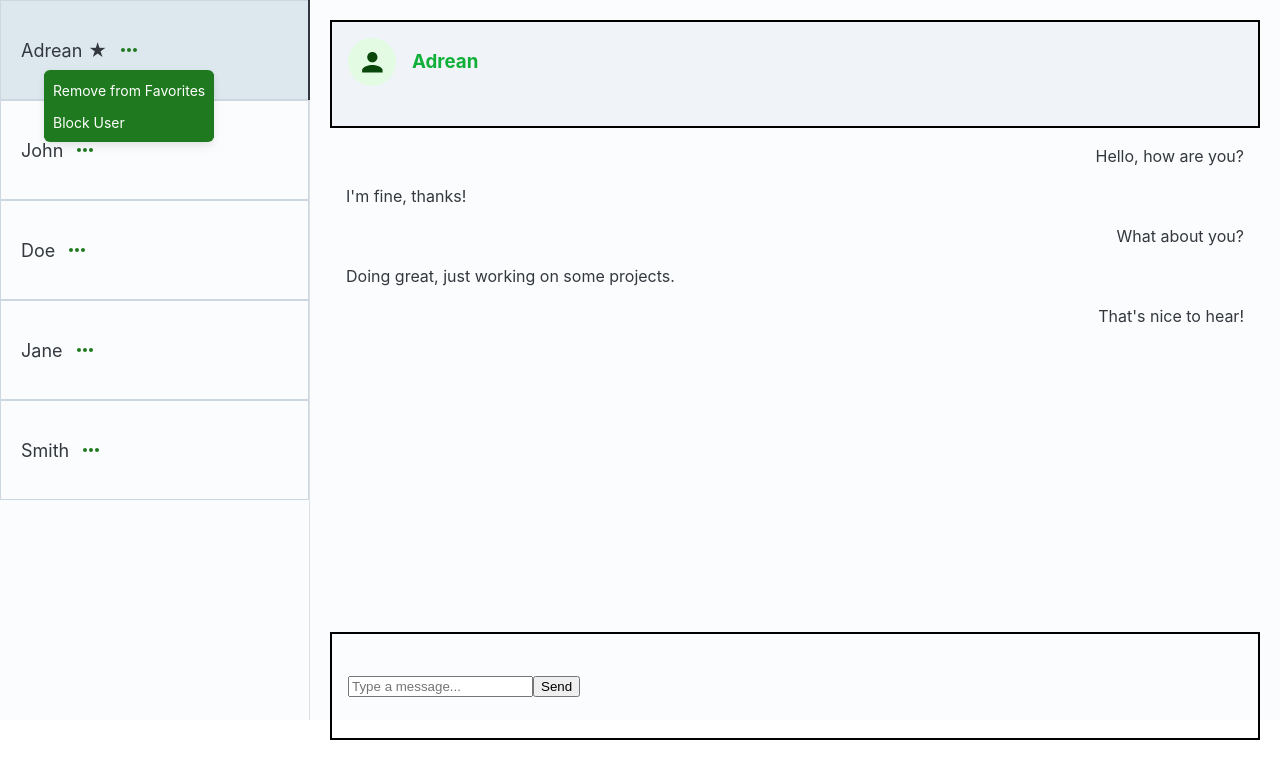
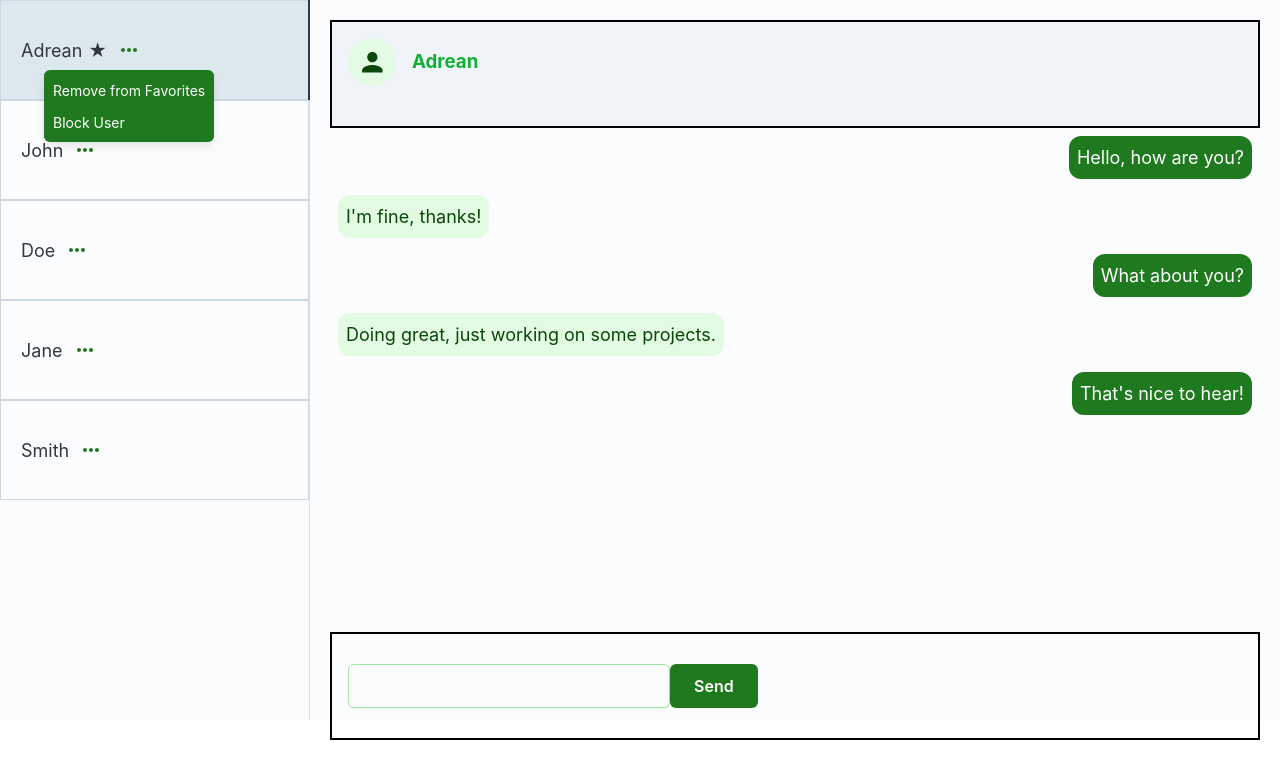
Before and after one commit to IrrationalCucumber/Chat-for-web-application-frontend, a React (Vite) app: page / in a window 1280 px wide. Both pictures are taken after a click on the button 129 px from the left and 50 px from the top of the page. Shown: the top 778 px of the page. Built offline with nearby package versions, Linux system fonts and the light colour scheme.

Commit message:
Update alignment and text UI of messages

```diff
--- a/src/route/Home.tsx
+++ b/src/route/Home.tsx
@@ -11,6 +11,10 @@ import {
   MenuButton,
   Menu,
   MenuItem,
+  Input,
+  Button,
+  Typography,
+  Box,
 } from "@mui/joy";
 import { MoreHoriz } from "@mui/icons-material";
 import "./style.css";
@@ -132,41 +136,57 @@ export default function Home() {
               <Avatar color="success" size="lg" variant="soft" />
               <h3 className="tab__header__user">{user.user}</h3>
             </Sheet>
-            <Sheet className={`tab__message`}>
+            <Sheet className="tab__message">
               {/* Map through the messages for the selected user */}
               {sampleChatMessage.map((message, j) => (
-                <p
+                <Box
                   key={j}
-                  className={
-                    message.sender === "me"
-                      ? "tab__message-sender"
-                      : "tab__message-other"
-                  }
+                  sx={{
+                    display: "flex",
+                    justifyContent:
+                      message.sender === "me" ? "flex-end" : "flex-start",
+                  }}
                 >
-                  {/* Display the sender and message text */}
-                  {message.text}
-                </p>
+                  <Typography
+                    color="success"
+                    level="body-lg"
+                    variant={message.sender === "me" ? "solid" : "soft"}
+                    sx={{
+                      textAlign: message.sender === "me" ? "right" : "left",
+                      padding: "0.5rem",
+                      margin: ".5rem",
+                      width: "fit-content",
+                      borderRadius: "12px",
+                    }}
+                  >
+                    {message.text}
+                  </Typography>
+                </Box>
               ))}
             </Sheet>
             <div className="tab__input-container">
-              <input
-                type="text"
-                placeholder="Type a message..."
+              <Input
+                color="success"
+                size="lg"
+                variant="outlined"
+                name="message"
                 className="tab__input"
-                name="message"
                 value={inputMessage}
                 onChange={(e) => setInputMessage(e.target.value)} // update value what user entered
               />
-              <button
+              <Button
                 onClick={() => {
                   if (inputMessage.trim() !== "") {
                     addMessage("me", inputMessage); //message sender is "me"
                     setInputMessage(""); // Clear input after sending
                   }
                 }}
+                color="success"
+                size="lg"
+                variant="solid"
               >
                 Send
-              </button>
+              </Button>
             </div>
           </TabPanel>
         ))}
```
